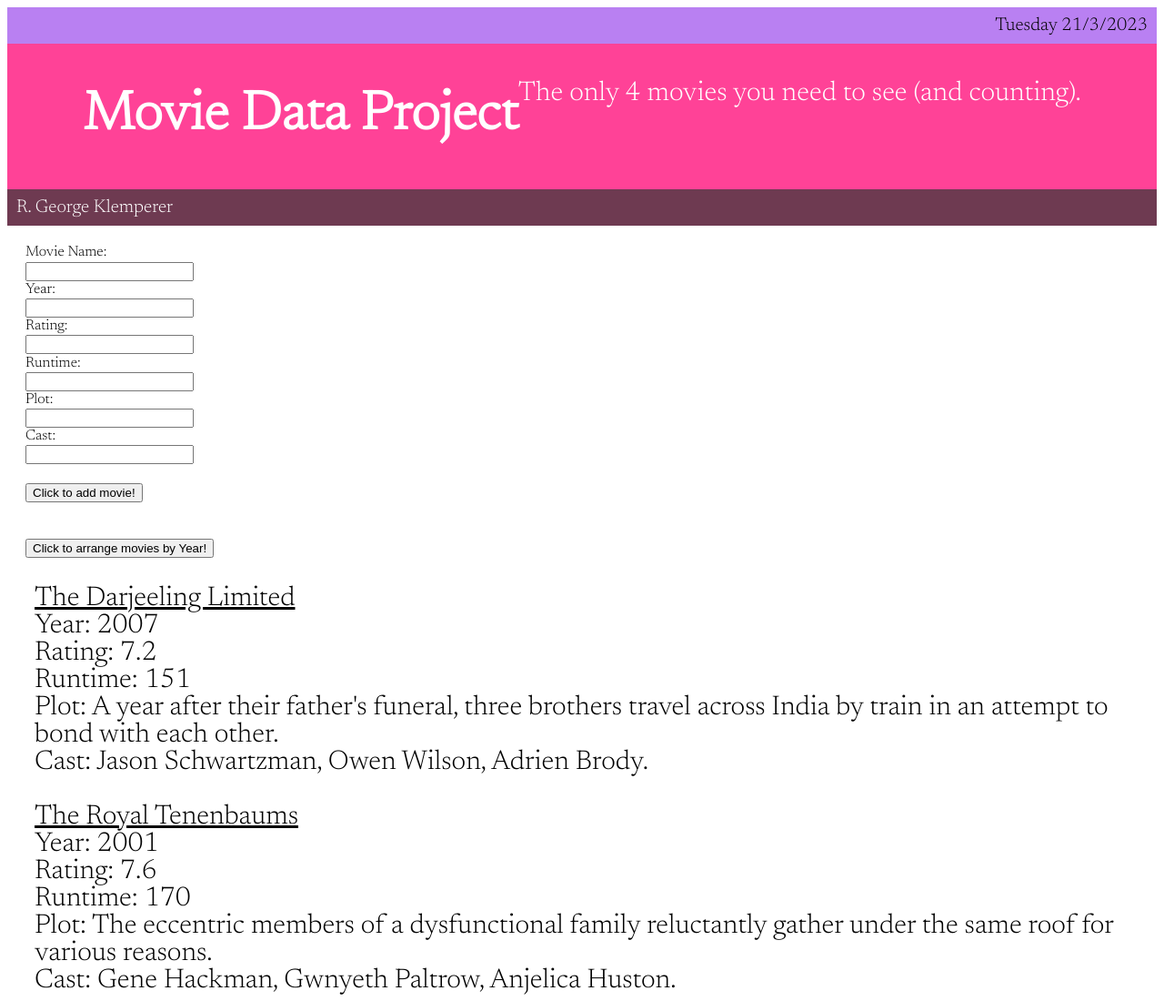
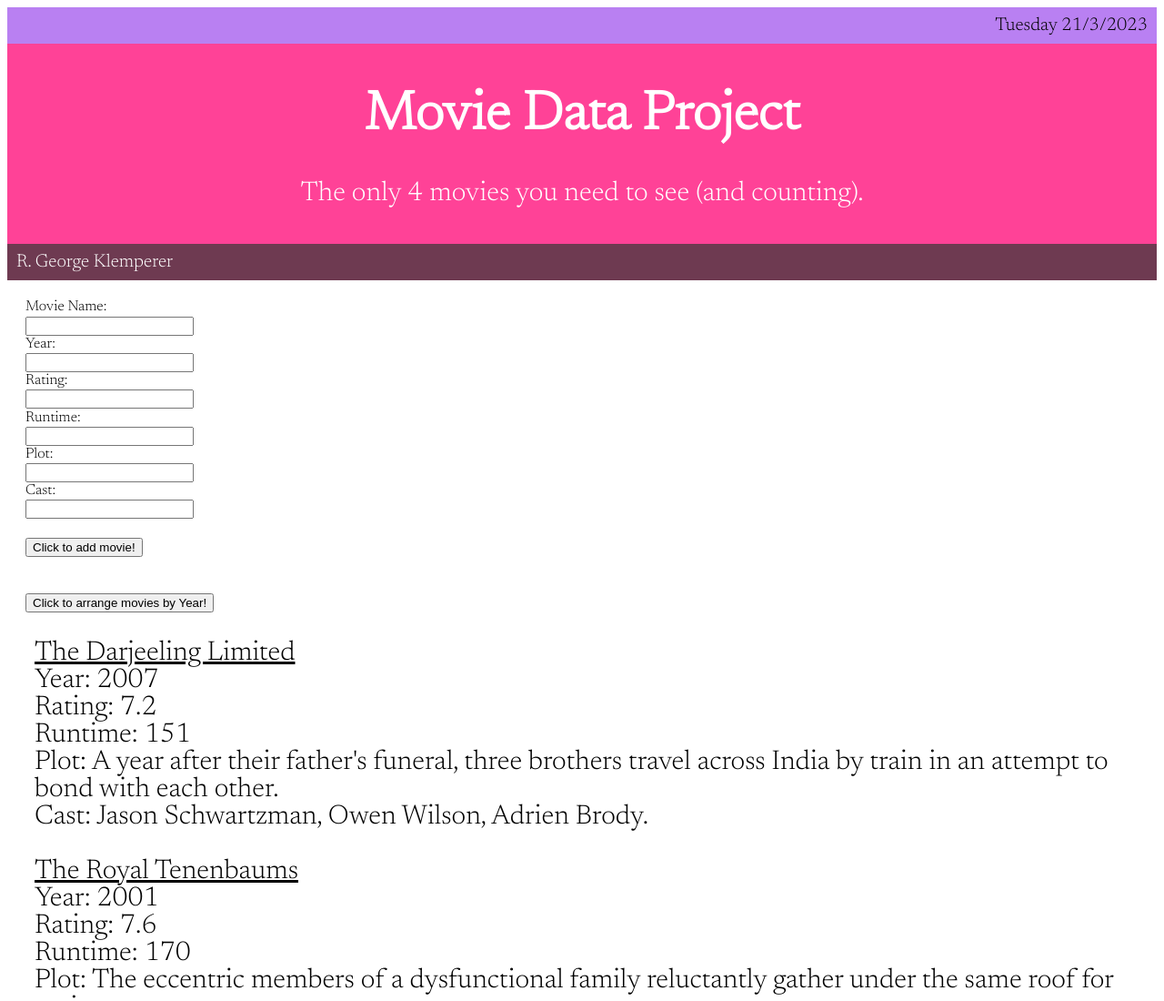
Before and after one commit to GeorgeKlemperer/3moviedata, a plain HTML site: page index.html in a window 1280 px wide. Shown: the top 1100 px of the page at 91% size. Drawn offline with Linux system fonts and the light colour scheme.

Commit message:
edited heading

```diff
--- a/index.html
+++ b/index.html
@@ -21,7 +21,7 @@
     <div class="addmoviebox" id="addmoviebox">
       <form>
         <label for="moviename">Movie Name:</label> <br>
-        <input type="text" id="moviename" name="moviename" value="" required><br>
+        <input type="string" id="moviename" name="moviename" value="" required><br>
         <label for="movieyear">Year:</label> <br>
         <input type="number" id="movieyear" name="movieyear" value=""><br>
         <label for="movierating">Rating:</label> <br>
--- a/my-styles.css
+++ b/my-styles.css
@@ -6,10 +6,11 @@ html {
 }
 
 .pagetitle {
-  display: flex;
-  flex-wrap: wrap;
-  align-self: center;
-  justify-content: center;
+  /* display: flex;
+  flex-wrap: wrap; */
+  /* align-self: center;
+  justify-content: center; */
+  text-align: center;
   background-color: #ff4297;
   padding: 10px 0;
   color: white;
```
Also changed, not shown: 1 other file.
